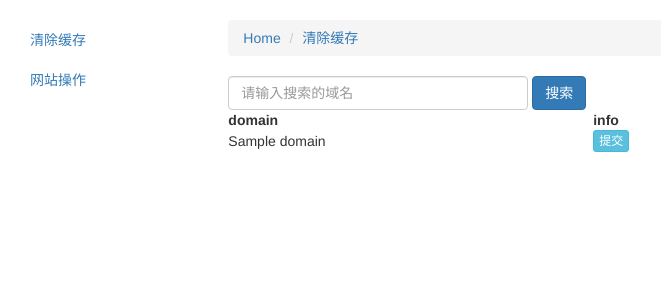
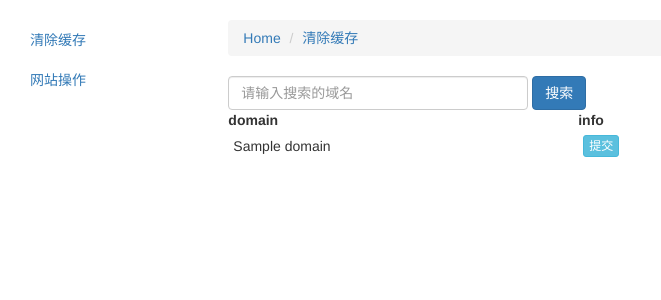
Before and after one commit to chuangchuangchuanga/Devops, a Django app: template templates/searchdomain.html in a window 1280 px wide. Shown: the part 52-352 px from the top of the page, without its empty margins (0-661 px from the left). Run offline with Django 3.2, Linux system fonts and the light colour scheme; the template is opened without the code that fills it: most values are stand-ins (such as "Sample title", 1, 10 or a date in 2020); parts of the project's set-up code (start-up, migrations or seed data) failed here and were passed over; some libraries are stand-ins or nearby versions.

Commit message:
no message

```diff
--- a/apps/ops/tools.py
+++ b/apps/ops/tools.py
@@ -80,7 +80,7 @@ class ssh:
         ssh = paramiko.SSHClient()
         ssh.set_missing_host_key_policy(paramiko.AutoAddPolicy())
         ssh.connect(hostname=self.host, username=self.user, pkey=self.private_key)
-        stdin, stdout, stderr = ssh.exec_command('cd {0}; npm run {1}'.format(dir, npm_dev_option_value), timeout=30)
+        stdin, stdout, stderr = ssh.exec_command('cd {0}; /usr/local/node/bin/npm run {1}'.format(dir, npm_dev_option_value), timeout=30)
         print stdout.read
         if stdout.read:
             result = re.sub(r'\n', '<br>', stdout.read())
--- a/templates/searchdomain.html
+++ b/templates/searchdomain.html
@@ -9,22 +9,37 @@
     <div>
         <form action="{% url 'searchdomain' %}" method="post"  class="form-inline">
          {% csrf_token %}
-        <input type="text" name="domain" class="form-control" style="width: 300px" placeholder="请输入搜索的域名">
+        <input type="text" name="domain" class="form-control" autocomplete="off" style="width: 300px" placeholder="请输入搜索的域名">
         <button type="submit" class="btn btn-primary">搜索</button>
         </form>
     </div>
     <div>
-        <table width="500">
+        <table id="table" width="500">
             <tr>
             <th>domain</th>
             <th>info</th>
             </tr>
             {% for i in p %}
-            <tr>
-                <td>{{ i.domain }}</td>
-                <td><a class="btn btn-info btn-xs" href="/cleancache/{{ i.id }}">提交</a></td>
+            <tr >
+                <td style="padding: 5px">{{ i.domain }}</td>
+                <td style="padding: 5px"><a class="btn btn-info btn-xs" href="/cleancache/{{ i.id }}">提交</a></td>
             </tr>
             {% endfor %}
         </table>
     </div>
+
+<script>
+    function searchFun(inputVal,list) {
+    list.each(function(i,item){
+        if($(item).find("td:first-child").text().indexOf(inputVal) === -1){
+            $(item).hide()
+        }else{
+            $(item).show()
+        }
+    })
+}
+$(".form-control").bind("input",function(){
+    searchFun($(this).val(),$("#table").find("tr"))
+})
+    </script>
 {% endblock %}
```
Also changed, not shown: templates/opssearchdomain.html (+19 -4 lines).
